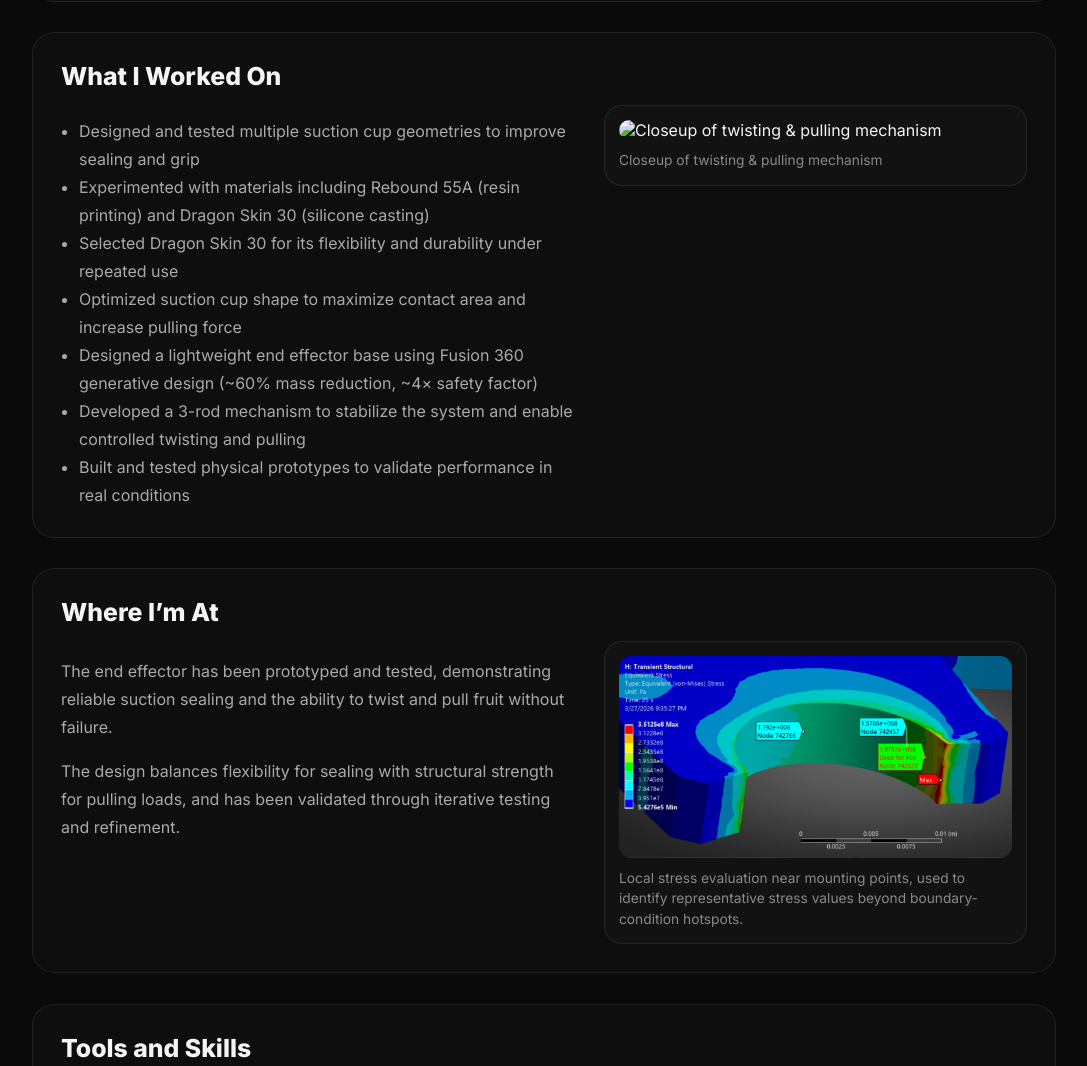
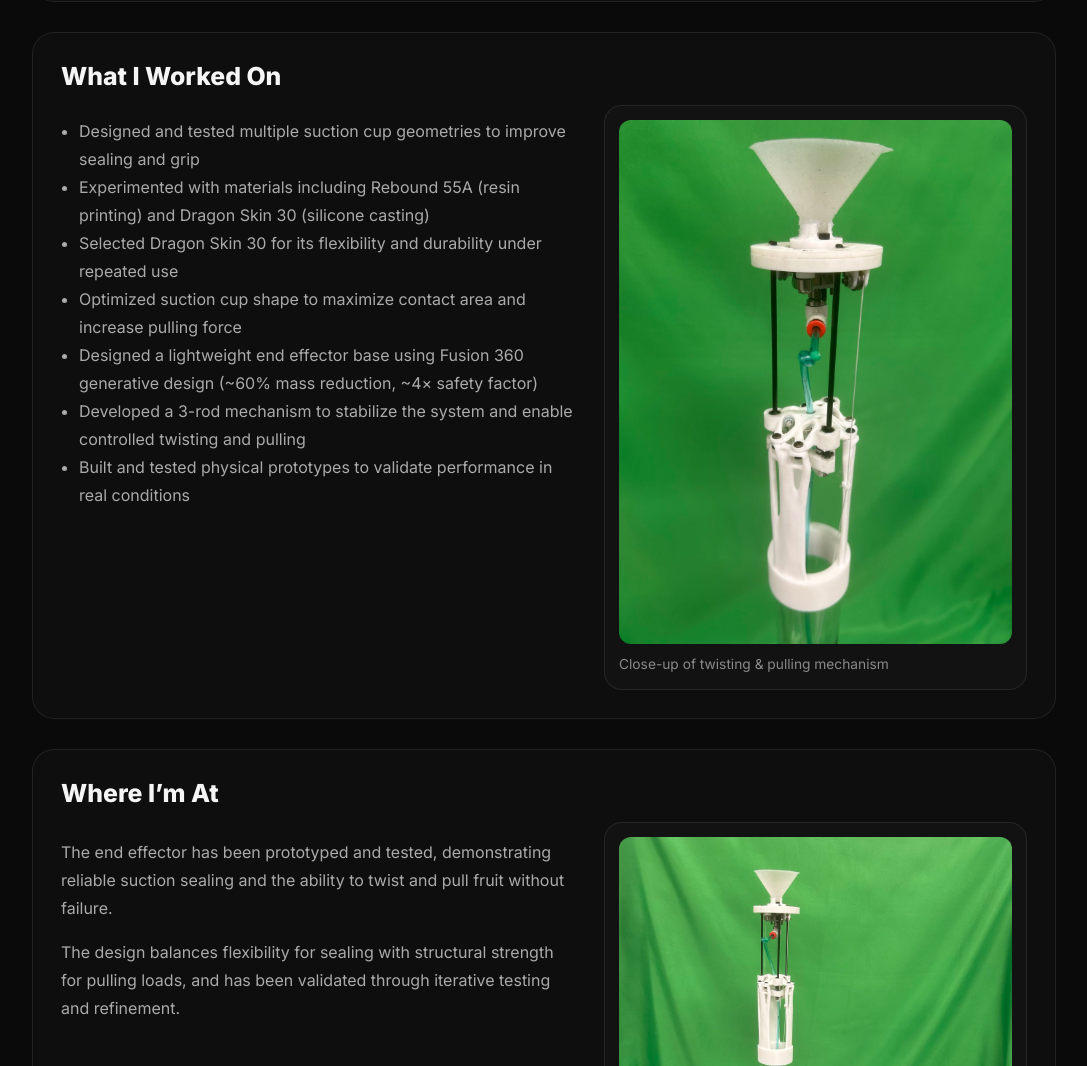
Before and after one commit to bryanyeh01/portfolio, a plain HTML site: page end-effector.html in a window 1280 px wide. Shown: the part 1331-2397 px from the top of the page, without its empty margins (96-1183 px from the left). Drawn offline with Linux system fonts and the light colour scheme.

Commit message:
Update end-effector.html

```diff
--- a/end-effector.html
+++ b/end-effector.html
@@ -480,9 +480,9 @@
         </div>
 
         <div class="media-card">
-          <img src="./end effector closeup" alt="Closeup of twisting & pulling mechanism">
+          <img src="./end effector closeup.jpg" alt="Close-up of twisting & pulling mechanism">
           <div class="caption">
-            Closeup of twisting & pulling mechanism
+            Close-up of twisting & pulling mechanism
           </div>
         </div>
       </div>
@@ -502,7 +502,7 @@
         </div>
 
         <div class="media-card">
-          <img src="./Local Stress Evaluation.png" alt="Current state of pintle injector 3D print">
+          <img src="./end effector.jpg" alt="Current state of pintle injector 3D print">
           <div class="caption">
             Local stress evaluation near mounting points, used to identify representative stress values beyond boundary-condition hotspots.
           </div>
```
